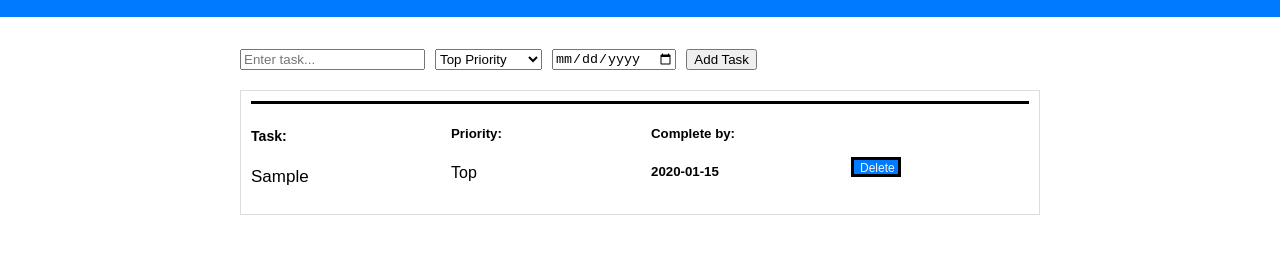
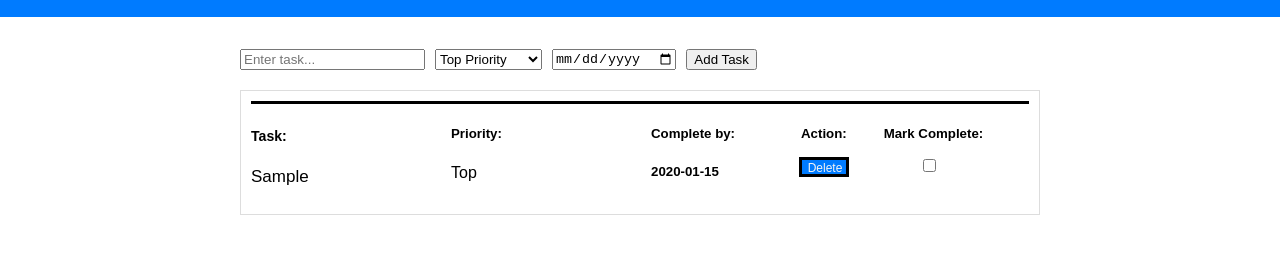
Before and after one commit to mudauml15/Task_Scheduler, a plain HTML site: page index.html in a window 1280 px wide. Both pictures are taken after typing "Sample", "2020-01-15" into the empty fields and a click on the button "Add Task". Shown: the part 95-348 px from the top of the page. Drawn offline with Linux system fonts and the light colour scheme.

Commit message:
started with function to change div background colour

```diff
--- a/index.html
+++ b/index.html
@@ -15,12 +15,12 @@
       <div class="task-form">
         <input type="text" id="task" placeholder="Enter task..." />
         <select id="priority">
-          <option value="Top">Top Priority</option>
+          <option value="Top" >Top Priority</option>
           <option value="Middle">Middle Priority</option>
           <option value="Low">Less Priority</option>
         </select>
-        <input type="date" id="deadline" min=""  />
-        <button id="add-task" onclick="add()" type="button">Add Task</button>
+        <input type="date" id="deadline"  />
+        <button id="add-task" onclick="add(), colourChange(), colourChangeTwo()" type="button">Add Task</button>
       </div>
       <div class="task-list" id="display">
         <!-- <h1 id="display">...</h1> -->
--- a/style.css
+++ b/style.css
@@ -47,6 +47,7 @@ main {
 }
 .card{
   /* border: solid red; */
+  /* background-color: rgb(26, 233, 26); */
   border-top:solid black ;
   display: flex;
 
@@ -77,6 +78,7 @@ main {
   height: 20px;
   width: 50px;
   /* border-radius: 1px; */
+  margin-left: -48px;
   margin-top: 53px;
 }
 .btnEdit{
@@ -93,3 +95,14 @@ main {
 .delBtn{
   border: solid gray;
 }
+.markHeading{
+  margin-left: 35px;
+}
+.actionHeading{
+  margin-left: -50px;
+}
+#completed {
+  margin-bottom: -20px;
+  margin-left: -60px;
+  text-decoration: line-through;
+}
--- a/style.js
+++ b/style.js
@@ -19,7 +19,7 @@ let taskList = document.getElementById('display')
 let elements = "";
 data.forEach((d, index) => {
     elements += `
-    <div class="card">
+    <div class="card" id="card">
     <div class="heading">
     <h5> Task:
     </h5>
@@ -27,16 +27,19 @@ data.forEach((d, index) => {
     </div><br>
     <div class="Priorities">
     <h5>Priority:</h5>
-    <p>${d.priority}</p>
+    <p id="prior">${d.priority}</p>
     </div>
     <div class="deadline">
     <h5>Complete by:<h5>
     ${d.date}
     </div>
+    <h5 class="actionHeading"> Action: </h5>
     <button class="btnDel" onclick="removeTask(this)">Delete</button>
+    <h5 class="markHeading"> Mark Complete:</h5>
+    <input type="checkbox" id="completed" onclick="completedTask(this)">
     </div>
     `
-})
+ })
 taskList.innerHTML = elements;
 document.getElementById('task').value = ""
 document.getElementById('deadline').value = ""
@@ -48,7 +51,7 @@ function add(){
     let date = document.getElementById('deadline').value;
 
 
-    if (userTask == "" || userTask == " " || date == ""){
+    if (userTask == " " || userTask == " " || date == " "){
       alert('Please enter a task or date')
     }
     else {
@@ -65,3 +68,8 @@ function removeTask(delTask) {
  localStorage.removeItem('items');
 
 }
+
+
+function completedTask() {
+document.getElementById('card').style.backgroundColor = "rgb(26, 233, 26)"
+}
```
